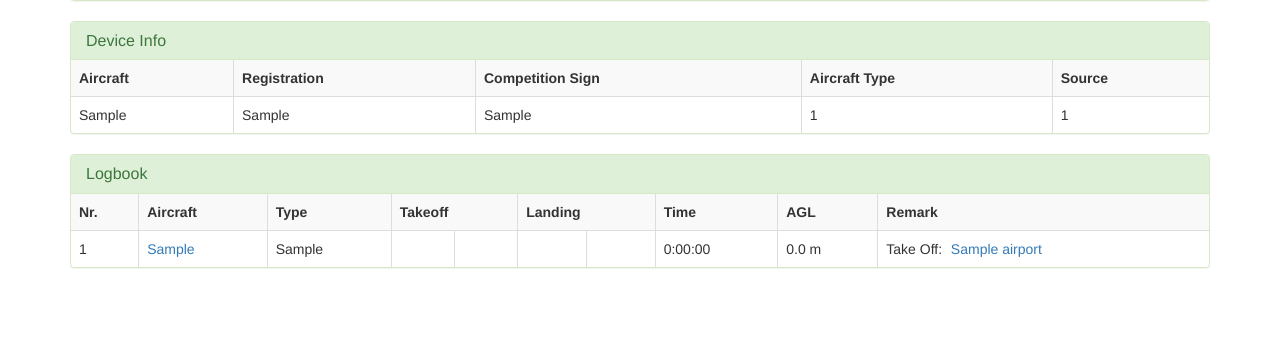
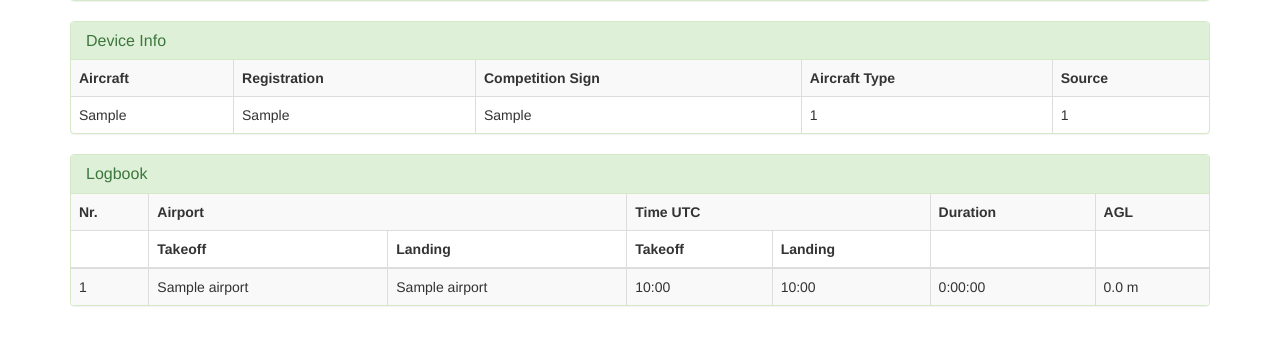
Before and after one commit to Meisterschueler/ogn-python, a Flask app: page /device_detail.html?id=1 in a window 1280 px wide. Shown: the part 444-800 px from the top of the page. Run offline with Flask 2, Linux system fonts and the light colour scheme; tables that the repository leaves empty hold one stand-in row (values such as "Sample post"); some libraries are stand-ins or nearby versions.

Commit message:
Better logbook container

```diff
--- a/app/templates/device_detail.html
+++ b/app/templates/device_detail.html
@@ -44,34 +44,37 @@
 <div class="panel panel-success">
 <div class="panel-heading"><h3 class="panel-title">Logbook</h3></div>
 <table class="datatable table table-striped table-bordered">
+	<theader>
 		<tr>
 			<th>Nr.</th>
-        <th>Aircraft</th>
-        <th>Type</th>
-        <th colspan="2">Takeoff</th>
-        <th colspan="2">Landing</th>
-        <th>Time</th>
+	        <th colspan="2">Airport</th>
+	        <th colspan="2">Time UTC</th>
+	        <th>Duration</th>
 	        <th>AGL</th>
-        <th>Remark</th>
 		</tr>
+		<tr>
+			<th></th>
+	        <th>Takeoff</th>
+	        <th>Landing</th>
+	        <th>Takeoff</th>
+	        <th>Landing</th>
+	        <th></th>
+	        <th></th>
+		</tr>
+	</theader>
+	<tbody>
 		{% for entry in device.logbook %}
 		<tr>
 			<td>{{ loop.index }}</td>
-        <td><a href="{{ url_for('device_detail', id=entry.device.id) }}">{% if entry.device.info is not none and entry.device.info.registration|length %}{{ entry.device.info.registration }}{% else %}[{{ entry.device.address }}]{% endif %}</a></td>
-        <td>{% if entry.device.info is not none and entry.device.info.aircraft|length %}{{ entry.device.info.aircraft }}{% else %}-{% endif %}</td>
-        <td>{% if entry.takeoff_timestamp is not none and entry.takeoff_airport.id == sel_airport %} {{ entry.takeoff_timestamp.strftime('%H:%M') }} {% endif %}</td>
-        <td>{% if entry.takeoff_track is not none and entry.takeoff_airport.id == sel_airport %} {{ '%02d' | format(entry.takeoff_track/10) }} {% endif %}</td>
-        <td>{% if entry.landing_timestamp is not none and entry.landing_airport.id == sel_airport %} {{ entry.landing_timestamp.strftime('%H:%M') }} {% endif %}</td>
-        <td>{% if entry.landing_track is not none and entry.landing_airport.id == sel_airport %} {{ '%02d' | format(entry.landing_track/10) }} {% endif %}</td>
+	        <td>{% if entry.takeoff_airport is not none %} {{ entry.takeoff_airport.name }} {% endif %}</td>
+	        <td>{% if entry.landing_airport is not none %} {{ entry.landing_airport.name }} {% endif %}</td>
+	        <td>{% if entry.takeoff_timestamp is not none %} {{ entry.takeoff_timestamp.strftime('%H:%M') }} {% endif %}</td>
+	        <td>{% if entry.landing_timestamp is not none %} {{ entry.landing_timestamp.strftime('%H:%M') }} {% endif %}</td>
 	        <td>{% if entry.duration is not none %}{{ entry.duration }}{% endif %}</td>
 	        <td>{% if entry.max_altitude is not none %}{{ '%0.1f'|format(entry.max_altitude - entry.takeoff_airport.altitude) }} m{% endif %}</td>
-        <td>
-        	{% if entry.takeoff_airport is not none and entry.takeoff_airport.id != sel_airport %}Take Off: <img src="{{ url_for('static', filename='img/Transparent.gif') }}" class="flag flag-{{ entry.takeoff_airport.country_code|lower }}" alt="{{ entry.takeoff_airport.country_code }}"/> <a href="{{ url_for('logbook', country=entry.takeoff_airport.country_code, airport=entry.takeoff_airport.id, date=sel_date) }}">{{ entry.takeoff_airport.name }}</a>
-	        {% elif entry.landing_airport is not none and entry.landing_airport.id != sel_airport %}Landing: <img src="{{ url_for('static', filename='img/Transparent.gif') }}" class="flag flag-{{ entry.landing_airport.country_code|lower }}" alt="{{ entry.landing_airport.country_code }}"/> <a href="{{ url_for('logbook', country=entry.takeoff_airport.country_code, airport=entry.landing_airport.id, date=sel_date) }}">{{ entry.landing_airport.name }}</a>
-	        {% endif %}
-	    </td>
 		</tr>
 		{% endfor %}
+	</tbody>
 </table>
 </div>
 
```
Lines whose indentation alone changed are shown as unchanged.
